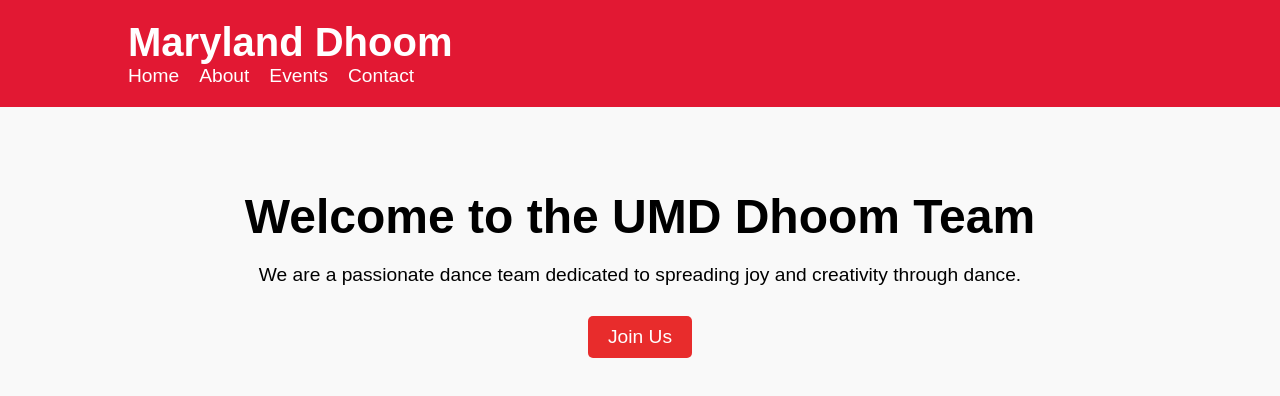
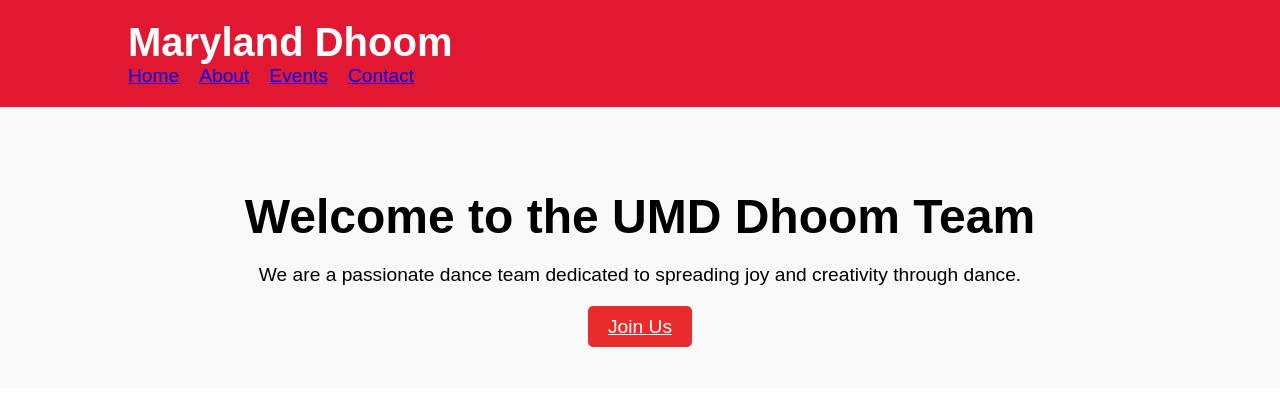
Before and after one commit to riantiwari/Dhoom, a React (Create React App) app in the folder dhoom/: page / in a window 1280 px wide. Shown: the top 396 px of the page. Built offline with nearby package versions, Linux system fonts and the light colour scheme.

Commit message:
made the navbar links change pages

```diff
--- a/dhoom/package.json
+++ b/dhoom/package.json
@@ -8,6 +8,7 @@
     "@testing-library/user-event": "^13.5.0",
     "react": "^18.2.0",
     "react-dom": "^18.2.0",
+    "react-router-dom": "^6.21.3",
     "react-scripts": "5.0.1",
     "web-vitals": "^2.1.4"
   },
--- a/dhoom/src/App.js
+++ b/dhoom/src/App.js
@@ -1,3 +1,4 @@
+/*
 import React from 'react';
 import './App.css';
 
@@ -41,4 +42,98 @@
   );
 };
 
+export default App; */
+import React from 'react';
+import './App.css';
+import { BrowserRouter as Router, Routes, Route, Link } from 'react-router-dom';
+
+// Home Page Component
+const Home = () => {
+  return (
+    <div class = "body-section">
+      <div className="container">
+      <h1>Welcome to the UMD Dhoom Team</h1>
+      <p>We are a passionate dance team dedicated to spreading joy and creativity through dance.</p>
+      <Link to="/join" className="btn">Join Us</Link>
+      </div>
+    </div>
+
+  );
+};
+
+// About Page Component
+const About = () => {
+  return (
+    <div class = "body-section">
+      <div className="container">
+      <h1>About Us</h1>
+      <p>Learn more about the UMD Dhoom Team and our mission.</p>
+      </div>
+    </div>
+
+  );
+};
+
+// Events Page Component
+const Events = () => {
+  return (
+    <div class = "body-section">
+      <div className="container">
+      <h1>Events</h1>
+      <p>Check out our upcoming events and performances.</p>
+      </div>
+    </div>
+
+  );
+};
+
+// Contact Page Component
+const Contact = () => {
+  return (
+    <div class = "body-section">
+      <div className="container">
+      <h1>Contact Us</h1>
+      <p>Get in touch with the UMD Dhoom Team for inquiries and collaborations.</p>
+      </div>
+    </div>
+
+  );
+};
+
+// Navbar Component
+const Navbar = () => {
+  return (
+    <nav className="navbar">
+      <div className="container">
+        <h1 className="logo">Maryland Dhoom</h1>
+        <ul className="nav-links">
+          <li><Link to="/">Home</Link></li>
+          <li><Link to="/about">About</Link></li>
+          <li><Link to="/events">Events</Link></li>
+          <li><Link to="/contact">Contact</Link></li>
+        </ul>
+      </div>
+    </nav>
+  );
+};
+
+// App Component
+const App = () => {
+  return (
+    <Router>
+      <div className="App">
+        <Navbar />
+        <Routes>
+          <Route path="/" element={<Home />} />
+          <Route path="/about" element={<About />} />
+          <Route path="/events" element={<Events />} />
+          <Route path="/contact" element={<Contact />} />
+        </Routes>
+      </div>
+    </Router>
+  );
+};
+
+
+
 export default App;
```
Also changed, not shown: 1 other file (tests, documents, lock files or other folders).
